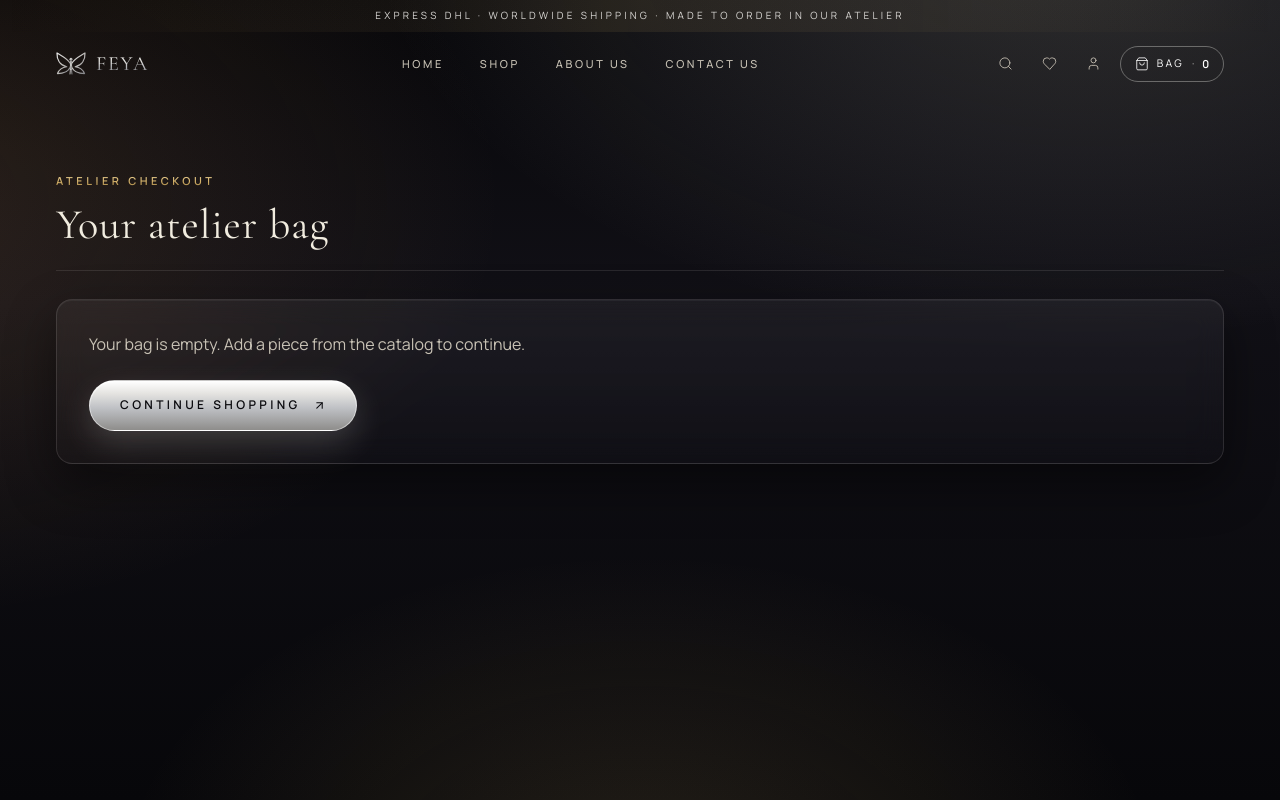
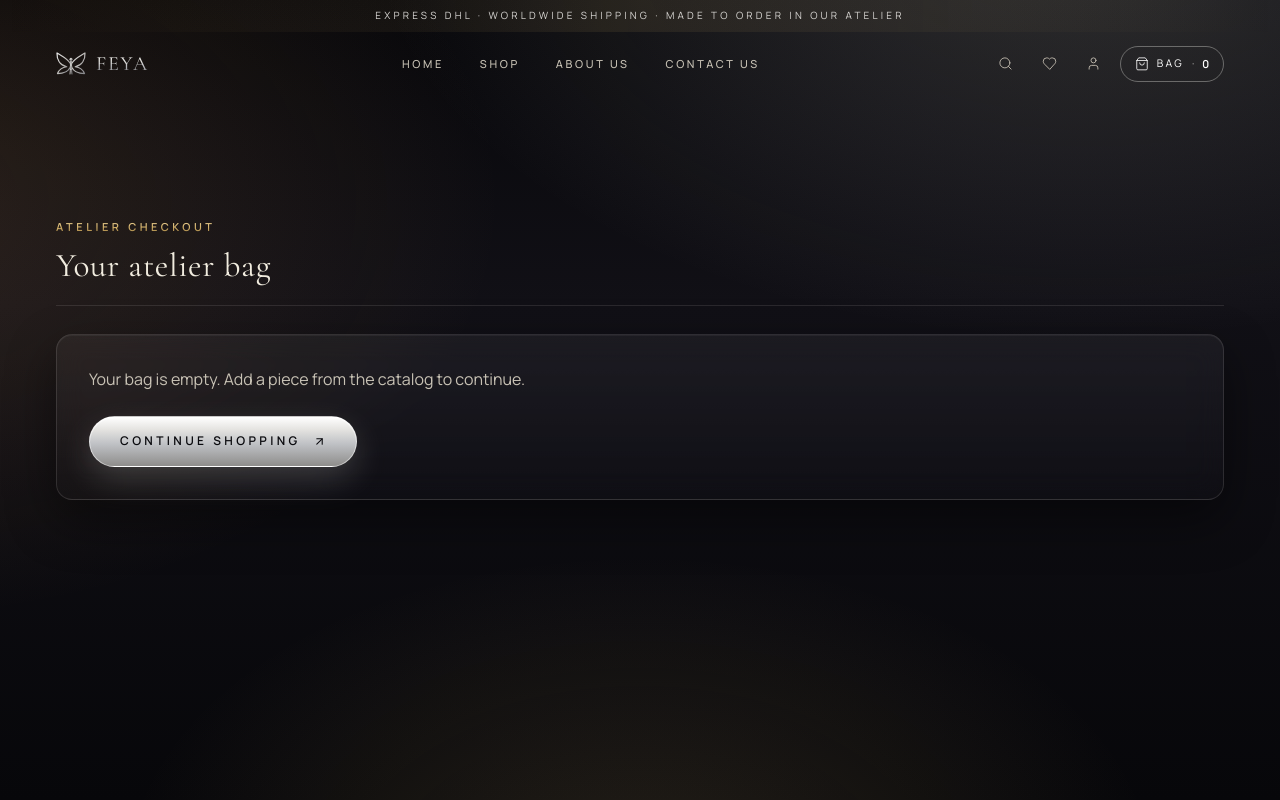
Before and after one commit to THEFEYA/feya-commerce, a Next.js app: page /cart in a window 1280 px wide. Shown: the top 800 px of the page. Built offline with nearby package versions, Linux system fonts and the light colour scheme; a web font is replaced by a local one.

Commit message:
Lower cart heading to clear fixed header

```diff
--- a/components/CartClient.tsx
+++ b/components/CartClient.tsx
@@ -69,10 +69,10 @@ export function CartClient() {
   };
 
   return (
-    <section className="container-feya pt-[180px] lg:pt-[172px] pb-20">
+    <section className="container-feya pt-[230px] lg:pt-[218px] pb-20">
       <div className="mb-7 border-b border-[rgba(216,214,211,.12)] pb-5">
         <div className="eyebrow-gold mb-3">Atelier checkout</div>
-        <h1 className="font-tall text-bone leading-[0.95] tracking-[0.04em]" style={{ fontSize: 'clamp(30px,3.3vw,46px)' }}>Your atelier bag</h1>
+        <h1 className="font-tall text-bone leading-[1.05] tracking-[0.035em]" style={{ fontSize: 'clamp(28px,2.6vw,38px)' }}>Your atelier bag</h1>
       </div>
 
       {!items.length ? (
```
